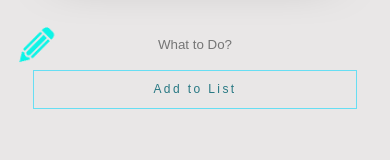
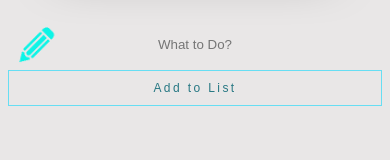
Before and after one commit to Mbarbotiko/new-to-do-list, a React (Create React App) app: page / in a window 390 px wide. Shown: the part 151-311 px from the top of the page. Built offline with nearby package versions, Linux system fonts and the light colour scheme.

Commit message:
adding landscape orientation media query

```diff
--- a/src/components/SubmitButton.scss
+++ b/src/components/SubmitButton.scss
@@ -11,10 +11,16 @@
     height:100%;
 }
 
+@media(max-width:850px) and (orientation:landscape){
+    .SubmitButton{
+        width:100%;
+        padding: 15px 50px;
+    }
+ }
+
 @media(max-width:420px){
     .SubmitButton{
-        padding: 3% 32%;
-        text-align: center;
+        width:100%;
         font-size: .75em;
     }
  }
--- a/src/components/ToDoList.scss
+++ b/src/components/ToDoList.scss
@@ -48,3 +48,9 @@
     width:96%;
   }
 }
+
+@media(max-width:850px) and (orientation:landscape){
+  .List{
+    width:96%;
+  }
+}
```
